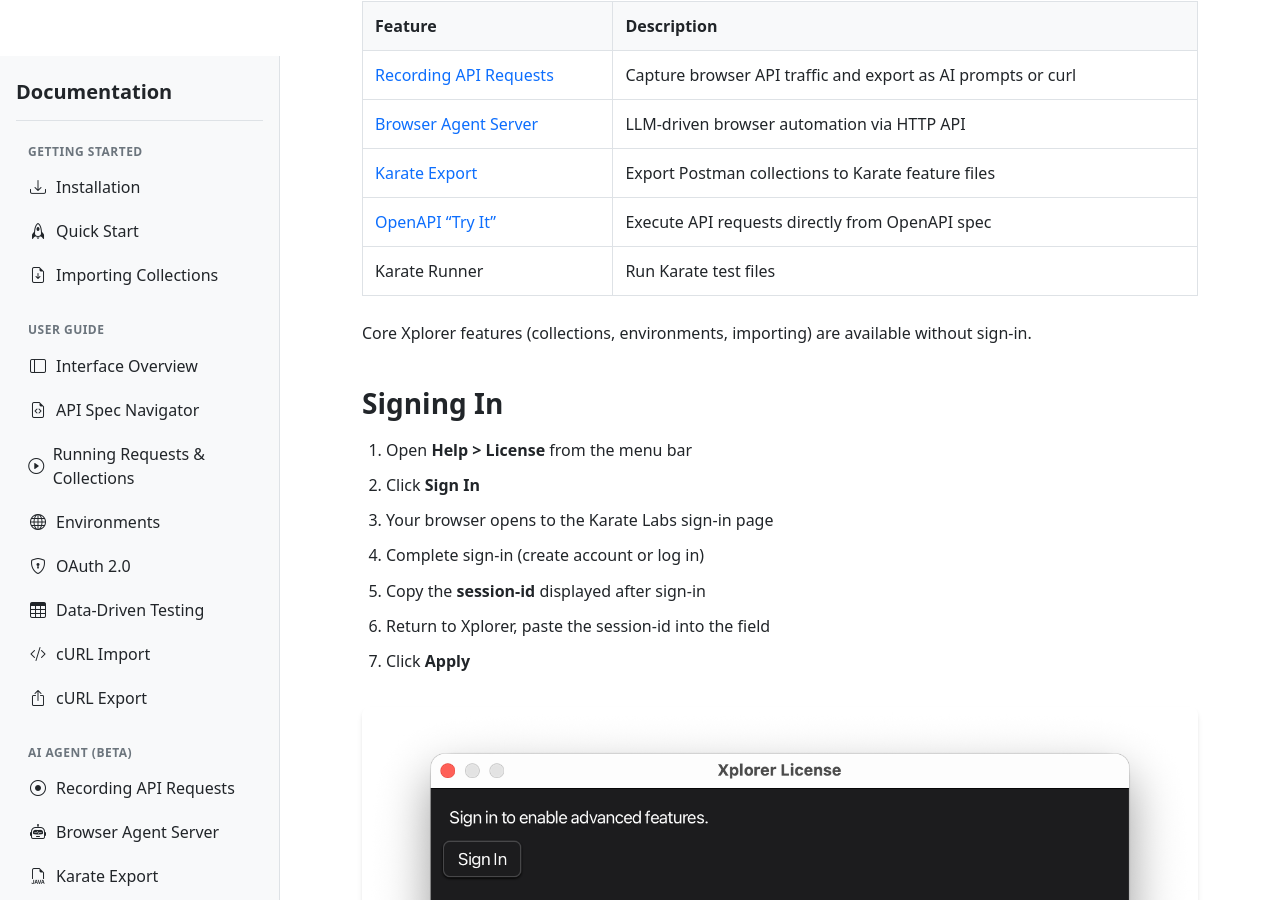
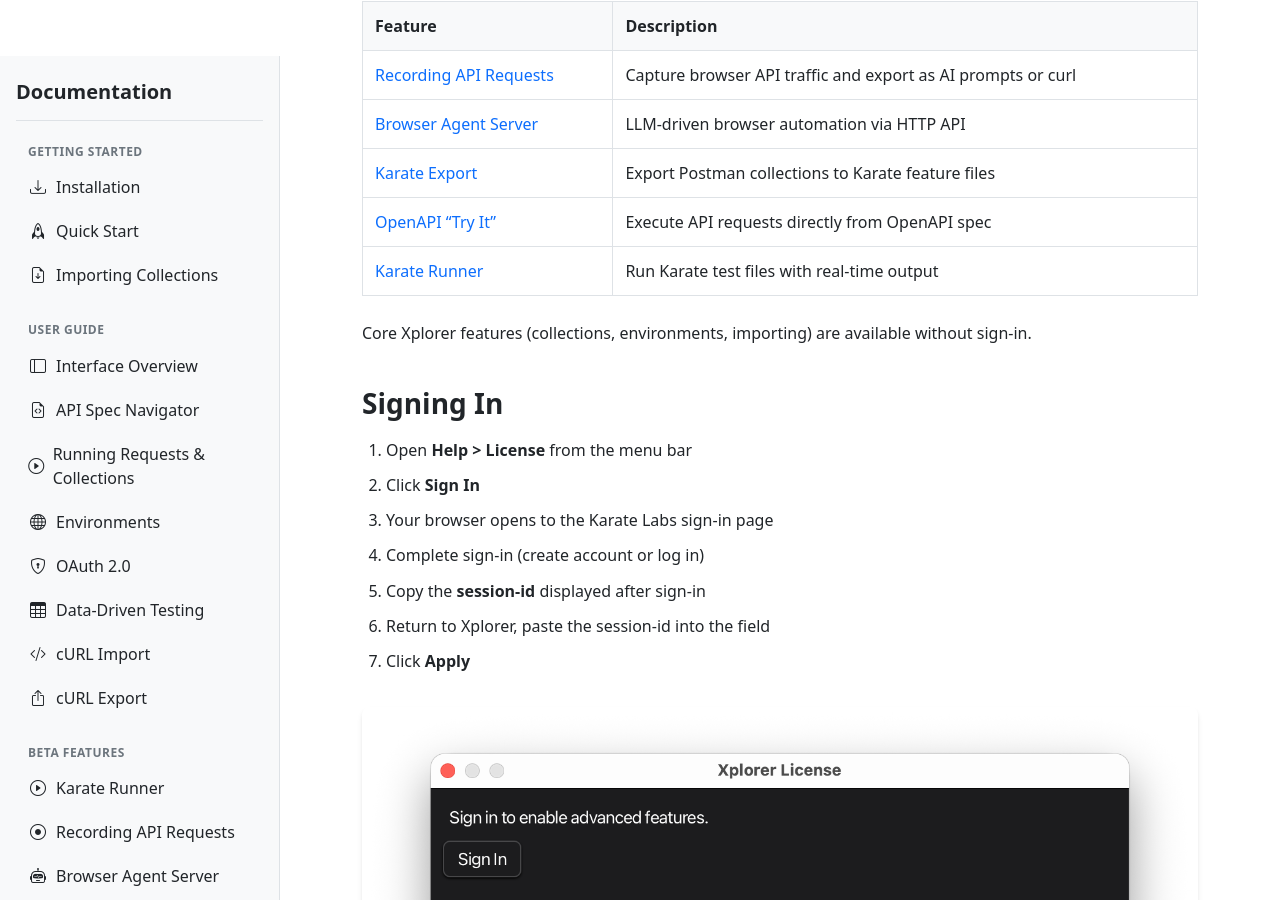
Before and after one commit to karatelabs/xplorer, a Jekyll site: the page built from docs/licensing.md, in a window 1280 px wide and 900 px high, scrolled down 340 px. Built offline with Jekyll 4.4.1, drawn with Linux system fonts in a browser that asks for light colours.

Commit message:
add Karate Runner documentation (beta)
- New page for running Karate tests from Xplorer
- Renamed nav section from "AI Agent (Beta)" to "Beta Features"
- Updated licensing page to link to Karate Runner doc

Co-Authored-By: Claude Opus 4.5 <noreply@anthropic.com>

```diff
--- a/_layouts/docs.html
+++ b/_layouts/docs.html
@@ -93,8 +93,13 @@
         </div>
 
         <div class="nav-section">
-          <h6 class="nav-section-title">AI Agent (Beta)</h6>
+          <h6 class="nav-section-title">Beta Features</h6>
           <ul class="nav flex-column">
+            <li class="nav-item">
+              <a class="nav-link" href="{{ '/docs/karate-runner/' | relative_url }}" data-page="karate-runner">
+                <i class="bi bi-play-circle"></i> Karate Runner
+              </a>
+            </li>
             <li class="nav-item">
               <a class="nav-link" href="{{ '/docs/recording-api/' | relative_url }}" data-page="recording-api">
                 <i class="bi bi-record-circle"></i> Recording API Requests
--- a/docs/licensing.md
+++ b/docs/licensing.md
@@ -17,7 +17,7 @@ The following features require an active Xplorer subscription:
 | [Browser Agent Server]({{ '/docs/browser-agent/' | relative_url }}) | LLM-driven browser automation via HTTP API |
 | [Karate Export]({{ '/docs/karate-export/' | relative_url }}) | Export Postman collections to Karate feature files |
 | [OpenAPI "Try It"]({{ '/docs/openapi/' | relative_url }}) | Execute API requests directly from OpenAPI spec |
-| Karate Runner | Run Karate test files |
+| [Karate Runner]({{ '/docs/karate-runner/' | relative_url }}) | Run Karate test files with real-time output |
 
 Core Xplorer features (collections, environments, importing) are available without sign-in.
 
```
Also changed, not shown: docs/karate-runner.md (added, +94 -0 lines).
